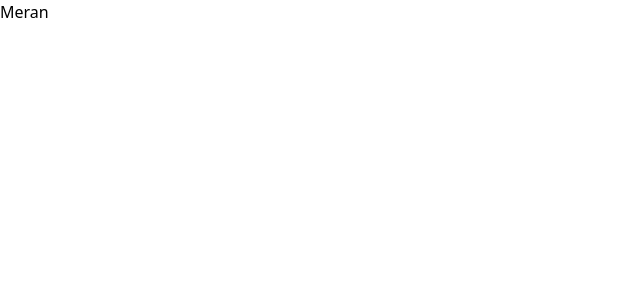
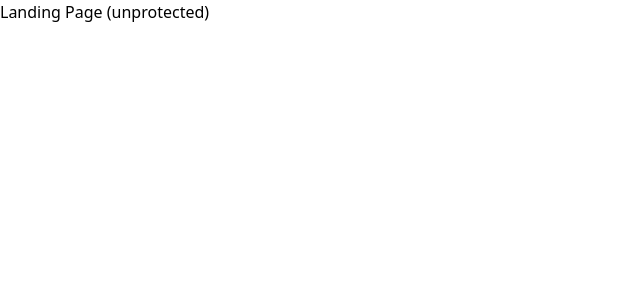
Before and after one commit to erischon/meran, a Next.js app: page / in a window 1280 px wide. Shown: the top 300 px of the page, without its empty margins (0-640 px from the left). Built offline with nearby package versions, Linux system fonts and the light colour scheme.

Commit message:
folder setup

```diff
--- /dev/null
+++ b/src/app/(dashboard)/(routes)/dashboard/page.tsx
@@ -0,0 +1,7 @@
+export default function DashboardPage() {
+  return (
+    <main>
+      <h1>Dashboard (protected)</h1>
+    </main>
+  );
+}
--- /dev/null
+++ b/src/app/(landing)/page.tsx
@@ -0,0 +1,7 @@
+export default function LandingPage() {
+  return (
+    <main>
+      <h1>Landing Page (unprotected)</h1>
+    </main>
+  );
+}
--- a/src/app/page.tsx
+++ /dev/null
@@ -1,7 +0,0 @@
-export default function Home() {
-  return (
-    <main>
-      <h1>Meran</h1>
-    </main>
-  );
-}
```
